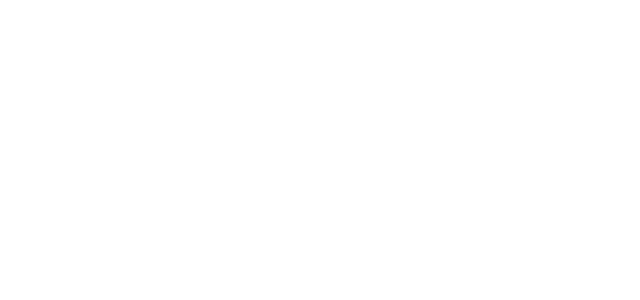
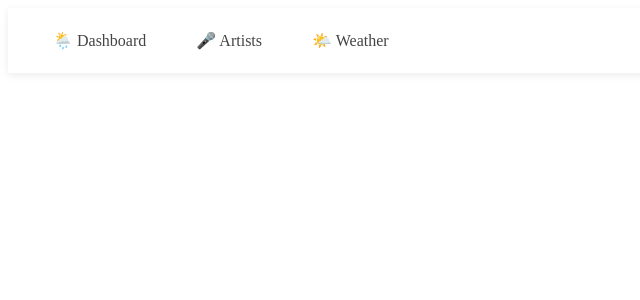
Before and after one commit to i-marasco/MusicWeather-frontend, a Vue app in the folder vue-project/: page / in a window 1280 px wide. Before the commit this address had no page. Shown: the top 300 px of the page, without its empty margins (0-640 px from the left). Built offline with nearby package versions, Linux system fonts and the light colour scheme.

Commit message:
feat(menu): Add application navigation menu

```diff
--- a/vue-project/src/App.vue
+++ b/vue-project/src/App.vue
@@ -1,5 +1,53 @@
 <template>
   <div class="app">
+    <nav class="navbar">
+
+      <router-link to="/dashboard">
+        🌦️ Dashboard
+      </router-link>
+
+      <router-link to="/artist">
+        🎤 Artists
+      </router-link>
+
+      <router-link to="/weather">
+        🌤️ Weather
+      </router-link>
+    </nav>
+
     <router-view />
+
   </div>
 </template>
+
+
+<style scoped>
+
+.navbar {
+  display: flex;
+  gap: 20px;
+  padding: 15px 30px;
+  background: #ffffff;
+  box-shadow:
+    0 2px 8px rgba(0,0,0,0.08);
+}
+
+.navbar a {
+  text-decoration: none;
+  color: #444;
+  font-weight: 500;
+  padding: 8px 15px;
+  border-radius: 20px;
+  transition: 0.2s;
+}
+
+.navbar a:hover {
+  background: #eeeeee;
+}
+
+.navbar a.router-link-active {
+  background: #1db954;
+  color: white;
+}
+
+</style>
```
